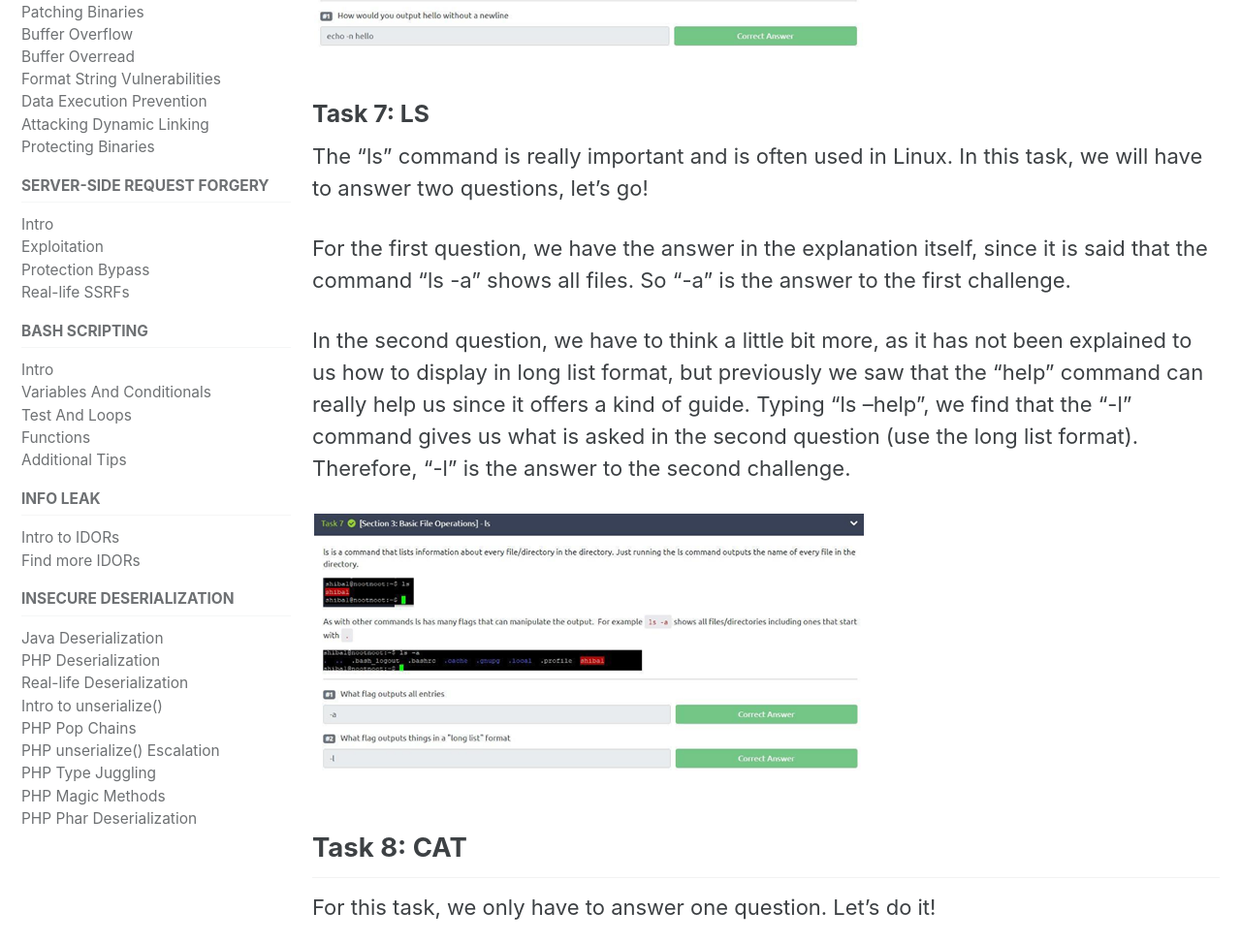
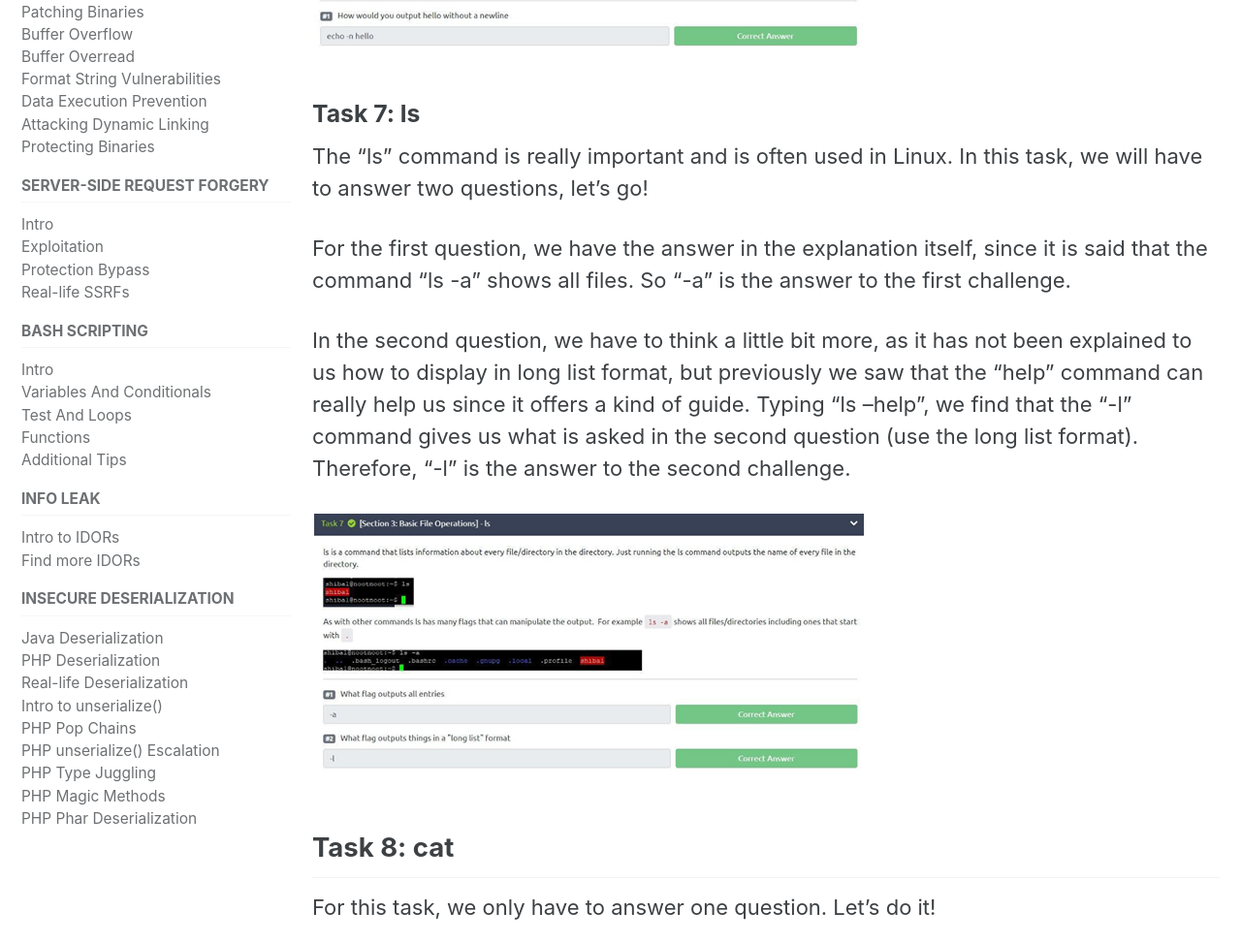
Before and after one commit to felipemsalles/felipemsalles.github.io-blog, a Jekyll site: the page built from _posts/2021-03-06-Learn Linux.md, in a window 1280 px wide and 1400 px high, scrolled down 2952 px. Shown: the part 158-1131 px from the top of the window at 97% size. Built offline with Jekyll 4.4.1, drawn with Linux system fonts in a browser that asks for light colours; cached includes are drawn as plain includes.

```diff
--- a/_posts/2021-03-06-Learn Linux.md
+++ b/_posts/2021-03-06-Learn Linux.md
@@ -32,9 +32,9 @@ Task 16-&&
 
 Task 17-&
 
-Task 19-|
+Task 19- |
 
-Task 20-;
+Task 20- ;
 
 Task 22-Intro
 
@@ -66,7 +66,7 @@ As we saw in the task, we have to use the echo command to return something (hell
 
 ![](https://blogfelipe.com/assets/images/learnlinux-03.png)
 
-### Task 7: LS
+### Task 7: ls
 
 The “ls” command is really important and is often used in Linux. In this task, we will have to answer two questions, let’s go!
 
@@ -77,7 +77,7 @@ In the second question, we have to think a little bit more, as it has not been e
 ![](https://blogfelipe.com/assets/images/learnlinux-04.png)
 
 
-## Task 8: CAT
+## Task 8: cat
 
 For this task, we only have to answer one question. Let’s do it!
 
```
